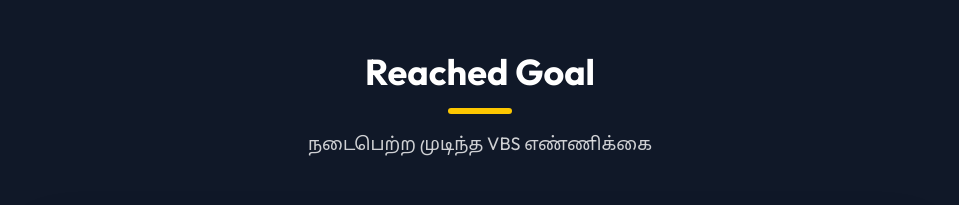
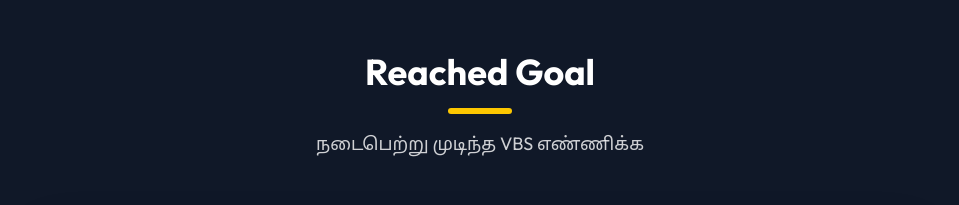
Before and after one commit to grace-media-web/Mecogen-VBS, a React (Vite) app: page / in a window 1280 px wide. Shown: the part 2480-2685 px from the top of the page, without its empty margins (160-1119 px from the left). Built offline with nearby package versions, Linux system fonts and the light colour scheme.

Commit message:
Update App.tsx
நடைபெற்று முடிந்த VBS எண்ணிக்க

```diff
--- a/src/App.tsx
+++ b/src/App.tsx
@@ -103,7 +103,7 @@ const MissionTracker = () => {
         <SectionHeader
           light
           title="Reached Goal"
-          subtitle="நடைபெற்ற முடிந்த VBS எண்ணிக்கை"
+          subtitle="நடைபெற்று முடிந்த VBS எண்ணிக்க"
         />
 
         <div className="max-w-4xl mx-auto space-y-8 mb-20 bg-gray-800 p-8 md:p-12 rounded-3xl border border-gray-700 shadow-2xl">
```
